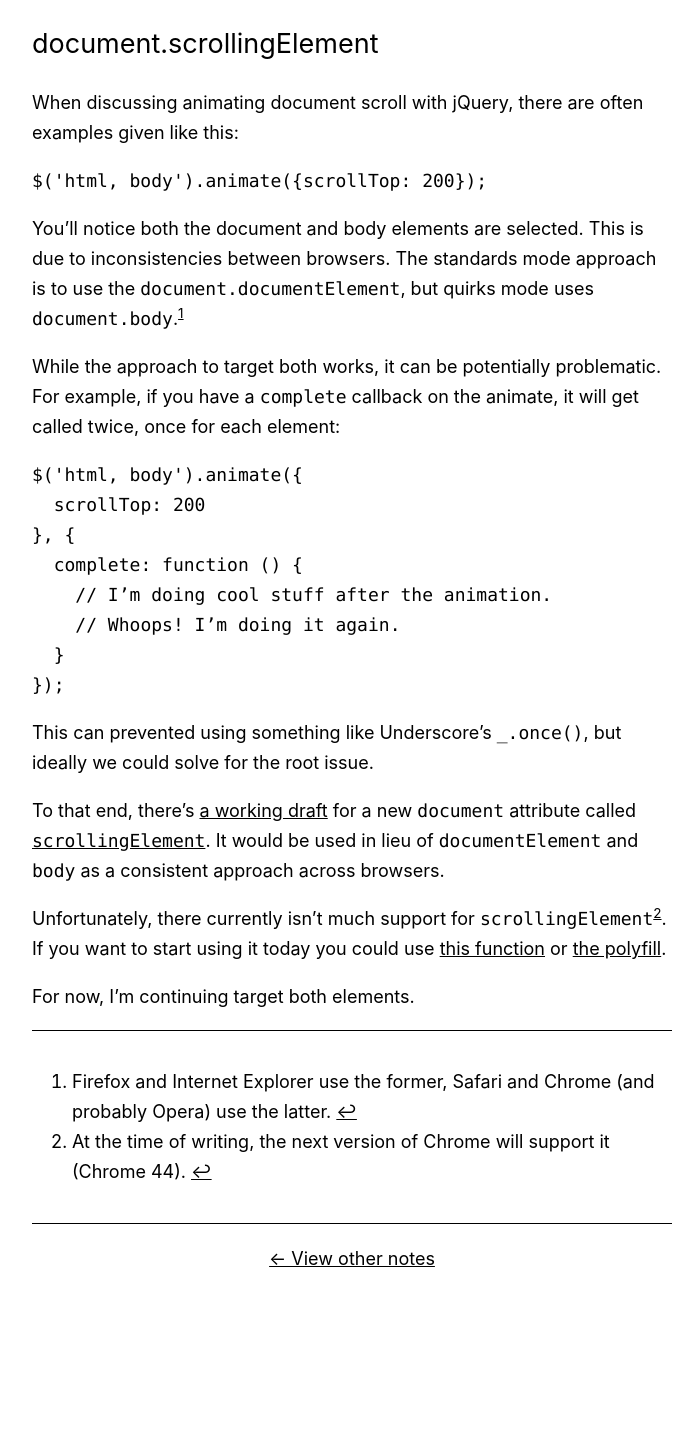
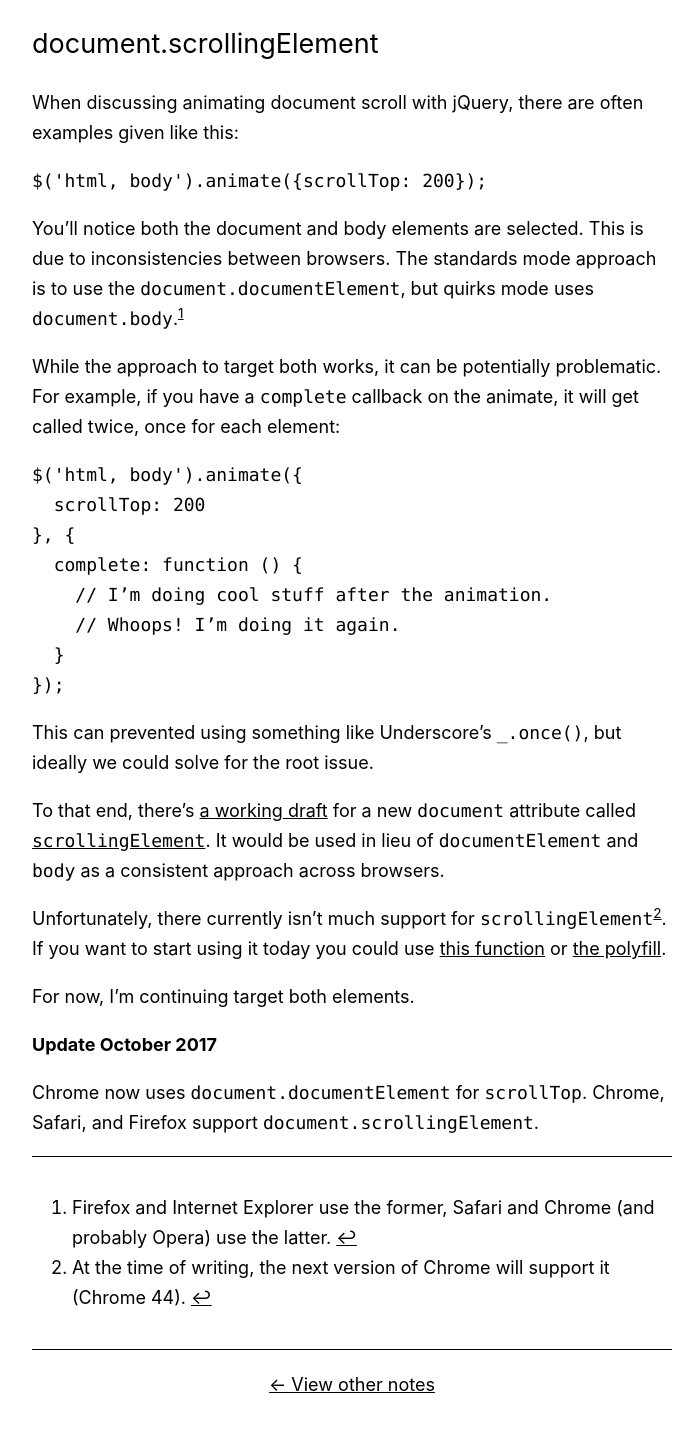
Before and after one commit to matthewspencer/notes, a Jekyll site: the page built from _posts/2015-07-10-scrollingelement.md, in a window 1280 px wide. Shown: the whole page, without its empty margins (288-984 px from the left). Built offline with Jekyll 4.4.1, drawn with Linux system fonts in a browser that asks for light colours; before the commit the page ends 1318 px from its top, so only the background shows below that.

Commit message:
Things change

```diff
--- a/_posts/2015-07-10-scrollingelement.md
+++ b/_posts/2015-07-10-scrollingelement.md
@@ -30,5 +30,9 @@ Unfortunately, there currently isn’t much support for `scrollingElement`[^2].
 
 For now, I’m continuing target both elements.
 
+**Update October 2017**
+
+Chrome now uses `document.documentElement` for `scrollTop`. Chrome, Safari, and Firefox support `document.scrollingElement`.
+
 [^1]: Firefox and Internet Explorer use the former, Safari and Chrome (and probably Opera) use the latter.
 [^2]: At the time of writing, the next version of Chrome will support it (Chrome 44).
```
